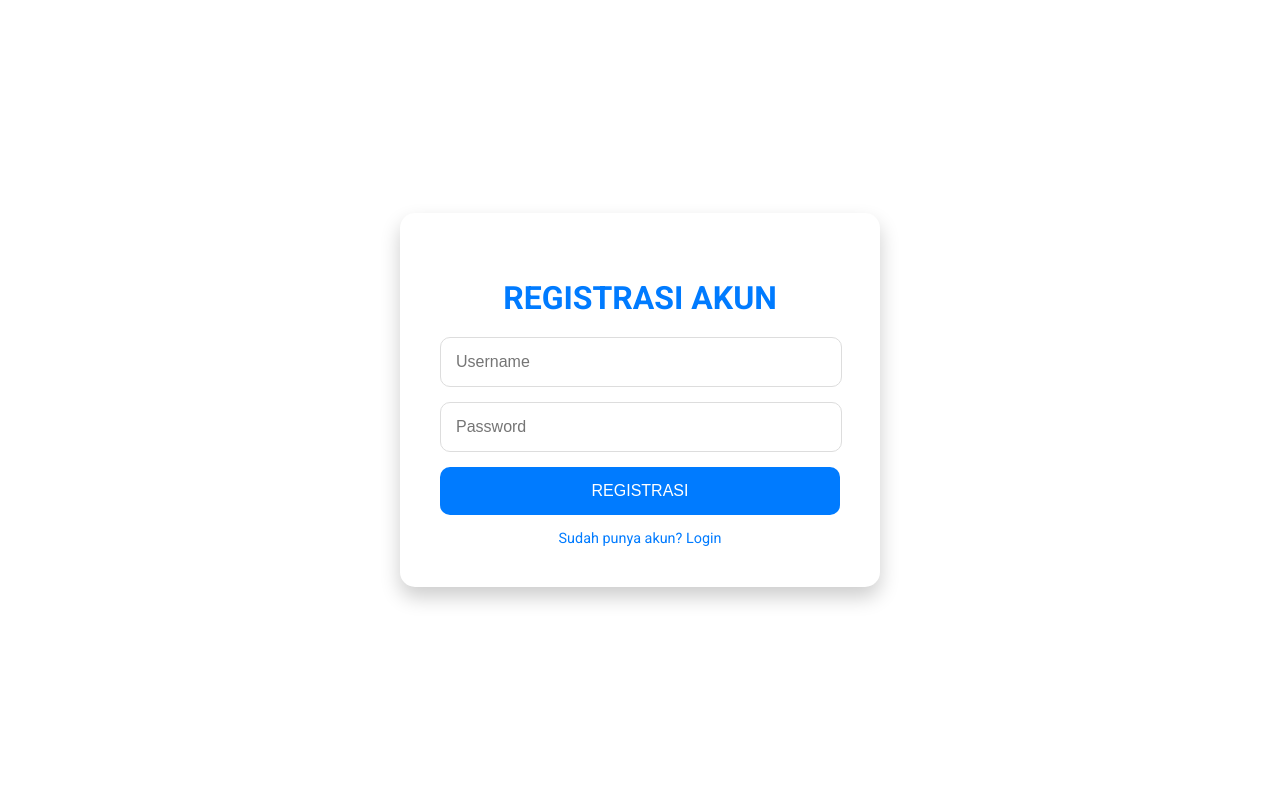
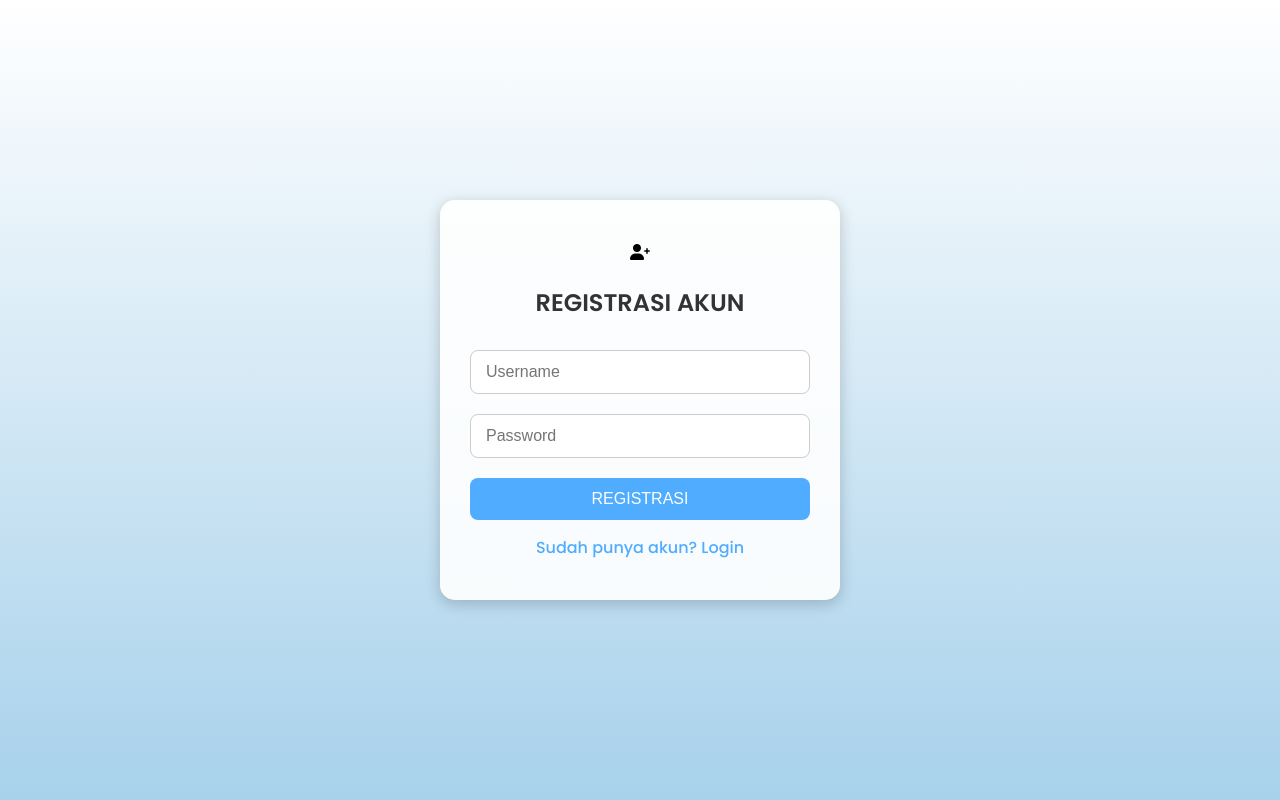
Before and after one commit to Sandhj/project, a Flask app: page /register in a window 1280 px wide. Run offline with Flask 3, Linux system fonts and the light colour scheme.

Commit message:
Update register.html

```diff
--- a/templates/register.html
+++ b/templates/register.html
@@ -1,102 +1,139 @@
 <!DOCTYPE html>
-<html lang="en">
+<html lang="id">
 <head>
-    <meta charset="UTF-8">
-    <meta name="viewport" content="width=device-width, initial-scale=1.0">
-    <title>Registrasi - SANSTORE</title>
+  <meta charset="UTF-8" />
+  <meta name="viewport" content="width=device-width, initial-scale=1.0" />
+  <title>Registrasi Akun</title>
+  <!-- Menggunakan Google Fonts -->
+  <link href="https://fonts.googleapis.com/css2?family=Poppins:wght@300;400;500;600&display=swap" rel="stylesheet">
+<link rel="stylesheet" href="https://cdnjs.cloudflare.com/ajax/libs/font-awesome/6.0.0-beta3/css/all.min.css">
   <style>
-    @import url('https://fonts.googleapis.com/css2?family=Roboto:wght@400;500;700&display=swap');
+    /* Reset CSS */
+    * {
+      margin: 0;
+      padding: 0;
+      box-sizing: border-box;
+    }
 
     body {
-        font-family: 'Roboto', sans-serif;
+      font-family: 'Poppins', sans-serif;
+      background: linear-gradient(to bottom, #ffffff, #a7d1eb);
+      min-height: 100vh;
       display: flex;
+      align-items: center;
       justify-content: center;
-        align-items: center;
-        height: 100vh;
-        margin: 0;
-        background: #fffff;
+      padding: 20px;
+    }
+
+    .register-container {
+      background: rgba(255, 255, 255, 0.9); /* Transparan */
+      border-radius: 15px;
+      padding: 40px 30px;
+      width: 100%;
+      max-width: 400px;
+      box-shadow: 0 4px 15px rgba(0, 0, 0, 0.2);
+      text-align: center;
+    }
+
+    .user-icon {
+      margin-bottom: 20px;
+    }
+
+    .user-icon svg {
+      width: 64px;
+      height: 64px;
+      fill: #4facfe;
+    }
+
+    h2 {
+      margin-bottom: 20px;
       color: #333;
     }
-    .container {
-        text-align: center;
-        background: #fff;
-        padding: 40px;
-        box-shadow: 0px 10px 20px rgba(0, 0, 0, 0.2);
-        border-radius: 15px;
-        width: 100%;
-        max-width: 400px;
+
+    form {
+      display: flex;
+      flex-direction: column;
     }
-    .container h2 {
-        font-weight: 700;
-        font-size: 2rem;
-        margin-bottom: 20px;
-        color: #007BFF;
+
+    input[type="text"],
+    input[type="password"] {
+      padding: 12px 15px;
+      margin: 10px 0;
+      border: 1px solid #ccc;
+      border-radius: 8px;
+      outline: none;
+      font-size: 1rem;
+      transition: border-color 0.3s;
     }
-    input {
-        display: block;
-        margin: 15px auto;
-        padding: 15px;
-        width: calc(100% - 30px);
-        border: 1px solid #ddd;
-        border-radius: 10px;
+
+    input[type="text"]:focus,
+    input[type="password"]:focus {
+      border-color: #4facfe;
+    }
+
+    button[type="submit"] {
+      background: #4facfe;
+      color: #fff;
+      border: none;
+      padding: 12px;
+      border-radius: 8px;
+      margin-top: 10px;
+      cursor: pointer;
       font-size: 1rem;
-        transition: border-color 0.3s ease;
+      transition: background 0.3s;
     }
-    input:focus {
-        outline: none;
-        border-color: #007BFF;
-        box-shadow: 0 0 8px rgba(0, 123, 255, 0.3);
+
+    button[type="submit"]:hover {
+      background: #00f2fe;
     }
-    button {
-        padding: 15px;
-        width: 100%;
-        font-size: 1rem;
-        font-weight: 500;
-        background-color: #007BFF;
-        color: white;
-        border: none;
-        border-radius: 10px;
-        cursor: pointer;
-        transition: background-color 0.3s ease, transform 0.2s ease;
-    }
-    button:hover {
-        background-color: #0056b3;
-        transform: scale(1.05);
-    }
+
     a {
       display: block;
       margin-top: 15px;
-        color: #007BFF;
       text-decoration: none;
-        font-size: 0.9rem;
-        transition: color 0.3s ease;
+      color: #4facfe;
+      font-weight: 500;
     }
+
     a:hover {
-        color: #0056b3;
       text-decoration: underline;
     }
-    ul {
-        list-style: none;
-        padding: 0;
-        margin-top: 15px;
+
+    /* Toast notifications */
+    .toast {
+      position: fixed;
+      top: 20px;
+      right: 20px;
+      background: #4facfe;
+      color: #fff;
+      padding: 15px 20px;
+      border-radius: 8px;
+      opacity: 0;
+      transform: translateY(-20px);
+      transition: opacity 0.5s ease, transform 0.5s ease;
+      z-index: 9999;
     }
-    ul li {
-        margin: 5px 0;
-        padding: 10px;
-        border-radius: 5px;
-        font-size: 0.9rem;
+
+    .toast.show {
+      opacity: 1;
+      transform: translateY(0);
     }
-    ul li.error {
-        color: #ff3737;
+
+    /* Kategori flash message */
+    .toast.error {
+      background: #ff4d4d;
     }
-    ul li.success {
-        color: #00ff00;
+
+    .toast.success {
+      background: #28a745;
     }
   </style>
-
 </head>
 <body>
-    <div class="container">
+  <div class="register-container">
+    <div class="user-icon">
+      <i class="fas fa-user-plus"></i>
+    </div>
     <h2>REGISTRASI AKUN</h2>
     <form method="POST" action="/register">
       <input type="text" name="username" placeholder="Username" required>
@@ -104,15 +141,30 @@
       <button type="submit">REGISTRASI</button>
     </form>
     <a href="/">Sudah punya akun? Login</a>
+
+    <!-- Render flash messages sebagai toast (jika ada) -->
     {% with messages = get_flashed_messages(with_categories=true) %}
       {% if messages %}
-                <ul>
         {% for category, message in messages %}
-                        <li class="{{ category }}">{{ message }}</li>
+          <div class="toast {{ category }}" id="toast">{{ message }}</div>
         {% endfor %}
-                </ul>
       {% endif %}
     {% endwith %}
   </div>
+
+  <script>
+    // Script untuk menampilkan toast notifikasi
+    document.addEventListener('DOMContentLoaded', function() {
+      var toast = document.getElementById('toast');
+      if (toast) {
+        setTimeout(function() {
+          toast.classList.add('show');
+        }, 100);
+        setTimeout(function() {
+          toast.classList.remove('show');
+        }, 3100);
+      }
+    });
+  </script>
 </body>
 </html>
```
Lines whose indentation alone changed are shown as unchanged.
